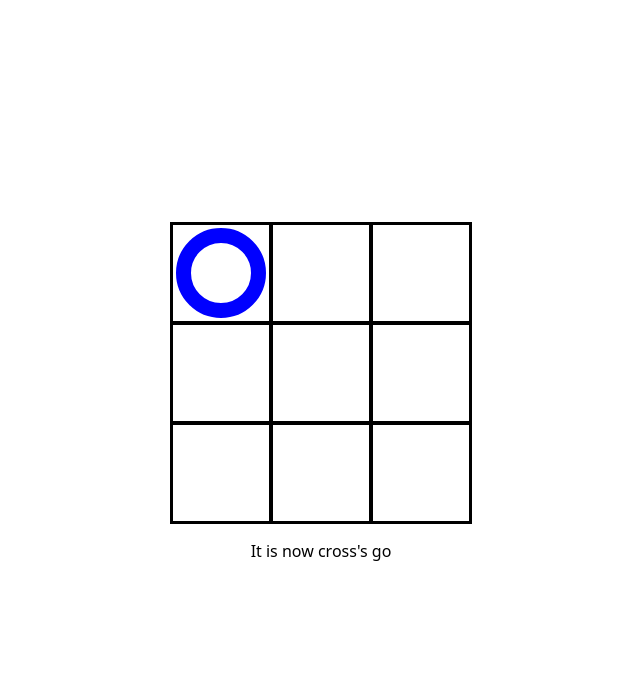
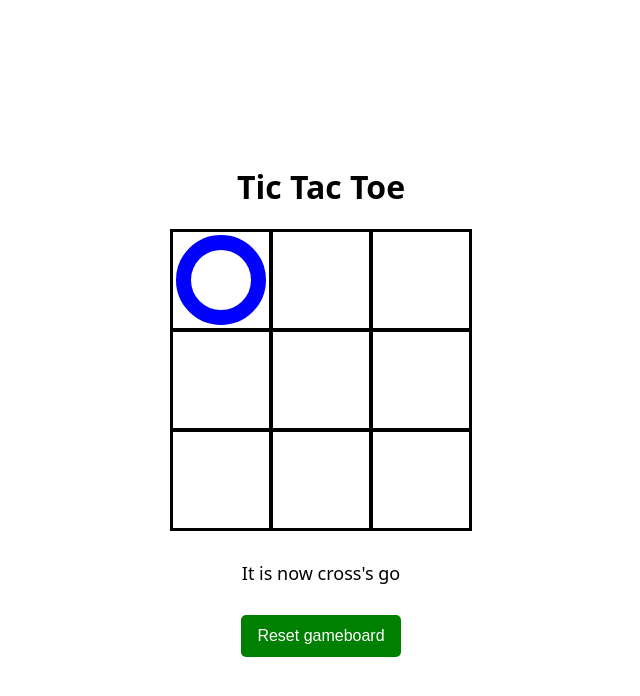
Before and after one commit to macasensio/tic-tac-toe-VanillaJS, a plain HTML site: page index.html in a window 1280 px wide. Both pictures are taken after a click on the element 540 px from the left and 273 px from the top of the page. Shown: the whole page, without its empty margins (319-959 px from the left). Drawn offline with Linux system fonts and the light colour scheme.

Commit message:
adding reset button and no one winner message

```diff
--- a/index.html
+++ b/index.html
@@ -8,10 +8,14 @@
 </head>
 <body>
 
+    <h1>Tic Tac Toe</h1>
+
     <div id="gameboard"></div>
 
     <p id="info"></p>
 
+    <button id="resetBtn">Reset gameboard</button>
+
     <script src="index.js"></script>
 </body>
 </html>
--- a/index.js
+++ b/index.js
@@ -8,6 +8,13 @@ const startCells = [
 let go = 'circle'
 infoDisplay.textContent = 'Circle goes first'
 
+let turns = 0
+
+const resetBtn = document.querySelector('#resetBtn')
+resetBtn.addEventListener('click', () => location.reload())
+
+
+//functions
 function createBoard() {
     startCells.forEach((_cell, index) => {
         const cellElement = document.createElement('div')
@@ -27,17 +34,23 @@ function addGo(e) {
     infoDisplay.textContent = `It is now ${go}'s go`
     e.target.removeEventListener('click', addGo)
 
+    turns++
     checkScore()
+
+    if(turns === 9 && checkScore() === false){
+        infoDisplay.textContent = `No one wins! Try again`
+    }
 }
 
-function checkScore() {
+const checkScore = () => {
     const allSquares = document.querySelectorAll('.square')
-    console.log(allSquares)
     const winningCombos = [
         [0,1,2], [3,4,5], [6,7,8],
         [0,3,6], [1,4,7], [2,5,8],
         [0,4,8], [2,4,6]
     ]
+
+    let isWinner = false
 
     winningCombos.forEach(array => {
         const circleWins = array.every(cell =>
@@ -47,7 +60,8 @@ function checkScore() {
         if(circleWins) {
             infoDisplay.textContent = 'Circle Wins!'
             allSquares.forEach(square => square.replaceWith(square.cloneNode(true)))
-            return
+            isWinner = true
+            return isWinner
         }
     })
 
@@ -59,7 +73,10 @@ function checkScore() {
         if(crossWins) {
             infoDisplay.textContent = 'Cross Wins!'
             allSquares.forEach(square => square.replaceWith(square.cloneNode(true)))
-            return
+            isWinner = true
+            return isWinner
         }
     })
+
+    return isWinner
 }
--- a/styles.css
+++ b/styles.css
@@ -60,3 +60,18 @@ body {
     margin-top: -15%;
     width: 100%;
 }
+
+#info {
+    margin: 30px;
+    font-size: 18px;
+}
+
+#resetBtn {
+    padding: 12px 16px;
+    font-size: 16px;
+    background-color: green;
+    color: white;
+    border: none;
+    outline: none;
+    border-radius: 5px;
+}
```
